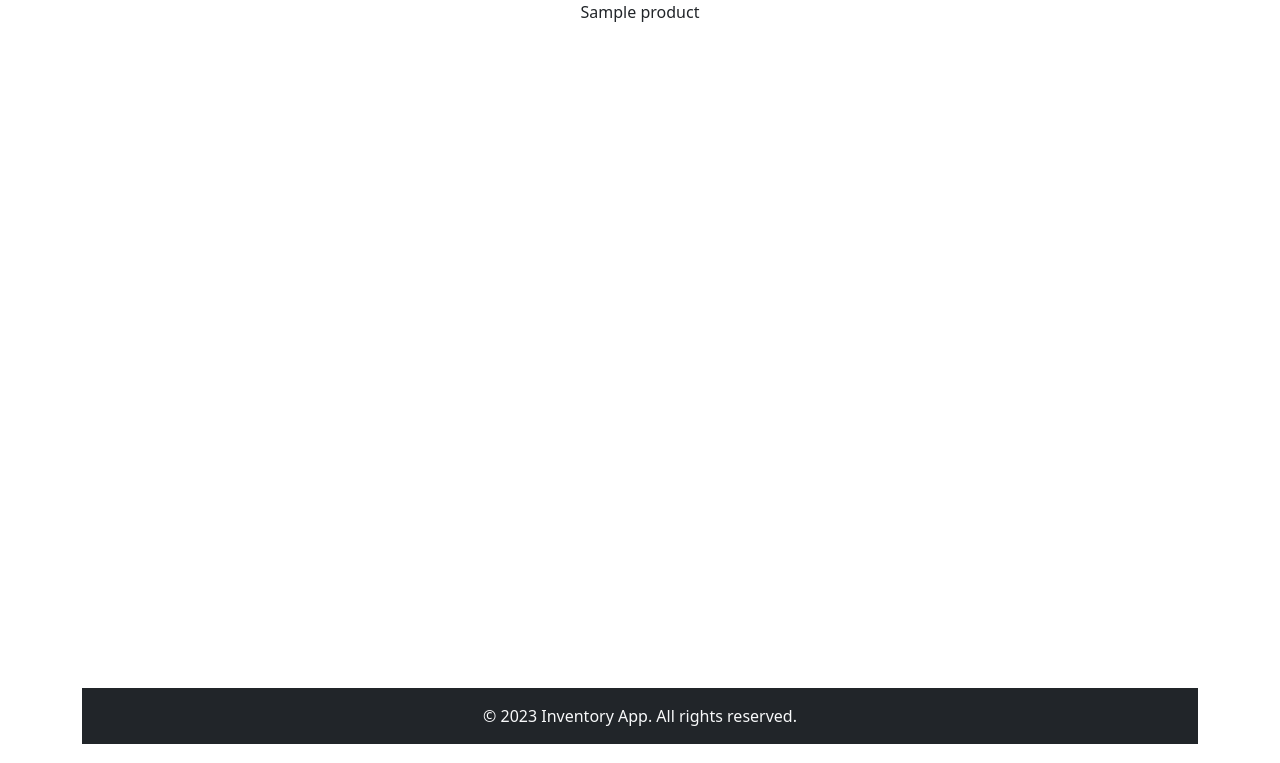
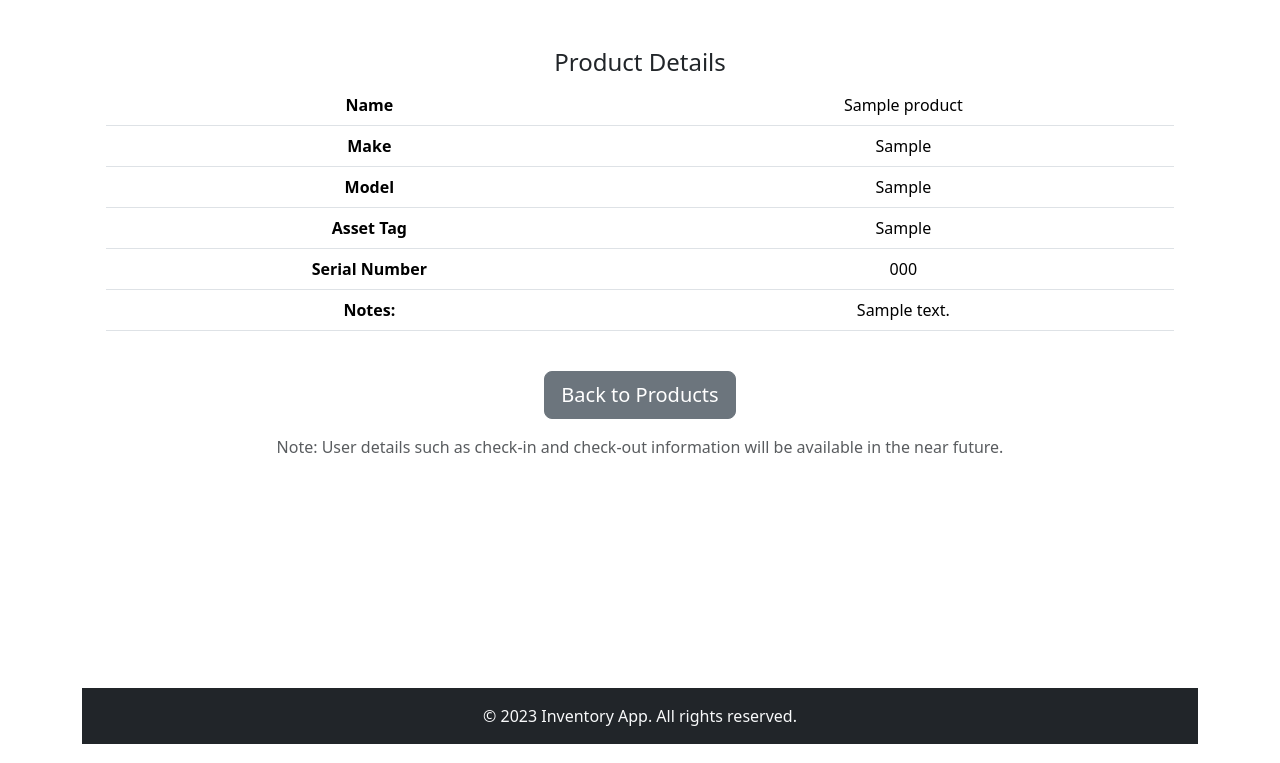
Before and after one commit to bsarifhsu/miniproject4BSari, a Django app: page /products/1/ in a window 1280 px wide. Shown: the part 56-819 px from the top of the page. Run offline with Django 4.2, Linux system fonts and the light colour scheme; tables that the repository leaves empty hold one stand-in row (values such as "Sample post").

Commit message:
Products Detail Page is updated.

```diff
--- a/inventory/templates/home.html
+++ b/inventory/templates/home.html
@@ -12,7 +12,7 @@
         <h1 class="display-5 fw-bold text-body-emphasis lh-1 mb-3">Welcome to Inventory App</h1>
         <p class="lead">The Inventory App is a web application developed using Django, a Python web framework. It serves as a simple yet efficient solution for managing and tracking product inventory. Users can log in to the app, view a list of products, and perform actions such as editing and deleting products. The app also includes user authentication, allowing registered users to log in, while new users can sign up.</p>
         <div class="d-grid gap-2 d-md-flex justify-content-md-start">
-          <a class="btn btn-primary btn-lg px-4 me-md-2" href="{% url 'inventory:product_list' %}">View All Products</a>
+          <a class="btn btn-secondary btn-lg px-4 me-md-2" href="{% url 'inventory:product_list' %}">View All Products</a>
           <button type="button" class="btn btn-outline-secondary btn-lg px-4">Updates</button>
         </div>
       </div>
--- a/inventory/templates/inventory/product_detail.html
+++ b/inventory/templates/inventory/product_detail.html
@@ -1,9 +1,38 @@
-
 {% extends "base.html" %}
 
 {% block title %}Product Detail{% endblock %}
 
 {% block content %}
-    <!-- Your specific page content goes here -->
-    {{ product }}
+    <div class="container col-xxl-6 px-4 py-5">
+        <h4>Product Details</h4>
+        <table class="table">
+            <tr>
+                <th>Name</th>
+                <td>{{ product.name }}</td>
+            </tr>
+            <tr>
+                <th>Make</th>
+                <td>{{ product.make }}</td>
+            </tr>
+            <tr>
+                <th>Model</th>
+                <td>{{ product.model }}</td>
+            </tr>
+            <tr>
+                <th>Asset Tag</th>
+                <td>{{ product.asset_tag }}</td>
+            </tr>
+            <tr>
+                <th>Serial Number</th>
+                <td>{{ product.serial_number }}</td>
+            </tr>
+            <tr>
+                <th>Notes:</th>
+                <td>{{ product.note }}</td>
+            </tr>
+        </table>
+        <br/>
+            <a href="{% url 'inventory:product_list' %}" class="btn btn-secondary btn-lg">Back to Products</a>
+            <p class="mt-3 text-muted">Note: User details such as check-in and check-out information will be available in the near future.</p>
+    </div>
 {% endblock %}
--- a/inventory/templates/inventory/product_list.html
+++ b/inventory/templates/inventory/product_list.html
@@ -11,28 +11,28 @@
         <thead>
             <tr>
                 <th>Name</th>
-                <th>Description</th>
                 <th>Make</th>
                 <th>Model</th>
                 <th>Asset Tag</th>
                 <th>Serial Number</th>
+                <th>Description</th>
             </tr>
         </thead>
         <tbody>
             {% for product in products %}
                 <tr>
                     <td><a href="{% url 'inventory:product_detail' product.id %}">{{ product.name }}</a></td>
-                    <td>{{ product.note }}</td>
                     <td>{{ product.make }}</td>
                     <td>{{ product.model }}</td>
                     <td>{{ product.asset_tag }}</td>
                     <td>{{ product.serial_number }}</td>
+                    <td>{{ product.note }}</td>
                 </tr>
             {% endfor %}
         </tbody>
     </table>
     <div class="text-center">
-        <a href="{% url 'inventory:product_create' %}" class="btn btn-primary btn-lg">Add New Product</a>
+        <a href="{% url 'inventory:product_create' %}" class="btn btn-secondary btn-lg">Add New Product</a>
     </div>
     </div>
 </div>
```
